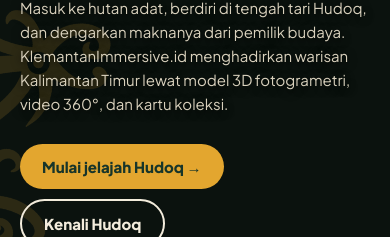
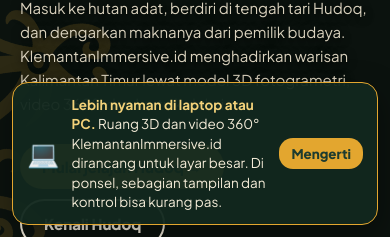
Before and after one commit to budayaetam/KlemantanImmersive.id, a plain HTML site: page index.html in a window 390 px wide. Shown: the part 607-844 px from the top of the page. Drawn offline with nearby package versions, Linux system fonts and the light colour scheme.

Commit message:
Catatan: disarankan dibuka di laptop atau PC
Co-Authored-By: Claude Opus 5.5 <noreply@anthropic.com>
Claude-Session: https://claude.ai/code/session_01KSc9bqVJkYp6ESu6Fm6hkt

```diff
--- a/index.html
+++ b/index.html
@@ -335,7 +335,9 @@ body.inroom main{top:104px}
 .wb:hover .wb-go{opacity:1;transform:none}
 .wb-soon{height:auto;min-height:96px;cursor:default;background:transparent;border:1.5px dashed rgba(29,59,47,.3)}.wb-soon::after{display:none}.wb-soon .wb-tx{color:var(--hutan);padding:18px clamp(20px,4vw,46px)}.wb-soon h3{color:var(--hutan);font-size:20px}.wb-soon p{color:var(--abu)}
 @media(hover:none){.wb-go{opacity:1;transform:none}}
-@media(max-width:640px){.wb-tx{max-width:100%}.wb-g::after{background:linear-gradient(90deg,rgba(10,32,24,.92),rgba(14,46,34,.55))}.wb-k::after{background:linear-gradient(90deg,rgba(8,8,8,.9),rgba(14,12,10,.5))}.wb-go{position:static;align-self:flex-start;margin-top:10px;padding:6px 12px}}
+@media(max-width:640px){.wb{height:auto;min-height:170px}.wb-tx{max-width:100%;padding:20px 20px!important}.wb-g::after{background:linear-gradient(90deg,rgba(10,32,24,.92),rgba(14,46,34,.55))}.wb-k::after{background:linear-gradient(90deg,rgba(8,8,8,.9),rgba(14,12,10,.5))}.wb-go{position:static;align-self:flex-start;margin-top:10px;padding:6px 12px}}
+.devnote{position:fixed;left:12px;right:12px;bottom:12px;z-index:200;display:none;align-items:center;gap:12px;background:rgba(18,40,31,.96);color:#f4ecd8;border:1.5px solid #E3A62F;border-radius:16px;padding:12px 14px;font-size:13.5px;line-height:1.45;box-shadow:0 10px 30px rgba(0,0,0,.35)}
+.devnote.on{display:flex}.devnote b{color:#f3d27a}.devnote i{font-style:normal;font-size:26px}.devnote button{margin-left:auto;flex-shrink:0;border:0;background:#E3A62F;color:#1d3b2f;font-weight:800;border-radius:14px;padding:7px 12px;cursor:pointer}
 .mediabar{display:flex;flex-wrap:wrap;gap:8px;margin:14px 0 6px}.mediabar button{border:2px solid var(--emas);background:#fff8e6;color:#4a3410;font-weight:800;font-size:13px;padding:8px 14px;border-radius:20px;cursor:pointer}.mediabar button:hover{background:var(--emas)}
 .bts{display:grid;grid-template-columns:repeat(auto-fill,minmax(200px,1fr));gap:10px;margin:14px 0}.bts figure{margin:0;border-radius:14px;overflow:hidden;background:#fff}.bts img{width:100%;height:150px;object-fit:cover;display:block}.bts figcaption{font-size:12px;padding:7px 10px;color:var(--abu)}
 .kontak-box{background:#fff;border-radius:18px;padding:18px 20px;margin-top:14px;line-height:1.6}.kontak-box b{display:block;color:var(--hutan)}
@@ -701,6 +703,7 @@ body.inroom main{top:104px}
  <span class="badge">PROTOTIPE</span>
  <div class="crumb" id="crumb"></div>
 </header>
+<div class="devnote" id="devnote" role="status"><i>💻</i><span><b>Lebih nyaman di laptop atau PC.</b> Ruang 3D dan video 360° KlemantanImmersive.id dirancang untuk layar besar. Di ponsel, sebagian tampilan dan kontrol bisa kurang pas.</span><button id="devnoteX">Mengerti</button></div>
 <div class="roombar" id="roombar"><nav id="roomtabs"><button data-go="budaya" data-sec="budaya">Budaya</button><button data-go="ruang3d" data-sec="ruang3d">Jelajah 3D</button><button data-go="video" data-sec="video">Video 360°</button><button data-go="kartu" data-sec="koleksikartu">Koleksi Kartu</button><button data-go="kontak" data-sec="kontak">Kontak</button></nav></div>
 
 <main>
@@ -768,7 +771,7 @@ body.inroom main{top:104px}
   <div class="sf-brand"><b>Klemantan<span>Immersive</span>.id</b><p>Platform edukasi imersif warisan budaya Kalimantan Timur.</p>
    <address class="sf-addr"><b class="sf-a1">Sekretariat Budaya Etam</b><b class="sf-a2">CV. Ruang Kreatif Nusantara</b>Jl. KH Harus Nafsi, Perumahan Gemilang 1 Blok P No. 10, RT 23, Kel. Rapak Dalam, Kec. Loa Janan Ilir, Kota Samarinda, Kalimantan Timur</address></div>
   <div class="sf-by"><span class="sf-k">Dibuat oleh</span><b>Budaya Etam</b><a href="https://www.instagram.com/budayaetam/" target="_blank" rel="noopener" class="sf-ig"><svg viewBox="0 0 24 24" width="18" height="18" aria-hidden="true"><rect x="3" y="3" width="18" height="18" rx="5" fill="none" stroke="currentColor" stroke-width="2"/><circle cx="12" cy="12" r="4.2" fill="none" stroke="currentColor" stroke-width="2"/><circle cx="17.4" cy="6.6" r="1.3" fill="currentColor"/></svg>@budayaetam</a></div>
-  <p class="sf-c">© 2026 Budaya Etam · KlemantanImmersive.id</p>
+  <p class="sf-c">© 2026 Budaya Etam · KlemantanImmersive.id · Disarankan dibuka di laptop atau PC</p>
  </div></footer>
 </section>
 
@@ -1168,11 +1171,11 @@ function renderNav(name){
 const HUBS={
  budaya:{k:'MENU',t:'Budaya',d:'Pilih suku atau cagar budaya Kalimantan Timur. Setiap halaman budaya berisi kisah, makna, dan pintasan ke ruang Jelajah 3D atau Video 360° miliknya.',
   items:()=>CATS.map(c=>({go:c.id,img:c.foto,t:c.nama,d:c.desc,tags:[c.rooms.length+' ruang']}))},
- ruang3d:{wide:1,k:'MENU',t:'Jelajah 3D',d:'Semua ruang virtual interaktif KlemantanImmersive.id. Masuk, berjalan, dan klik titik informasi di setiap ruang.',
+ ruang3d:{wide:1,k:'MENU',t:'Jelajah 3D',d:'Semua ruang virtual interaktif KlemantanImmersive.id. Masuk, berjalan, dan klik titik informasi di setiap ruang. Disarankan dibuka di laptop atau PC.',
   items:()=>[{go:'jelajah',img:'img-hutan3d.jpg',w:'img-wide-hutan.jpg',tone:'g',cta:'Masuk ruang',t:'Hutan Hudoq',d:'Hutan adat Dayak Modang dengan topeng Hudoq hasil fotogrametri dan Hudoq raksasa.',tags:['Suku Dayak','3D']},
    {go:'gua3d',img:'img-sangku-cover.jpg',w:'img-wide-tewet.jpg',tone:'k',cta:'Masuk ruang',t:'Ceruk Tewet',d:'Ceruk cap tangan di Karst Sangkulirang-Mangkalihat.',tags:['Cagar Budaya','Ruang 360°']},
    {go:'karim3d',img:'img-karim-cover.jpg',w:'img-wide-karim.jpg',tone:'k',cta:'Masuk ruang',t:'Ceruk Karim',d:'Relung sempit dengan motif sarang lebah dan tapir.',tags:['Cagar Budaya','Ruang 360°']}],soon:'Ruang budaya berikutnya'},
- video:{wide:1,k:'MENU',t:'Video 360°',d:'Semua video 360° dalam satu tempat. Seret layar untuk melihat ke segala arah. Untuk pengalaman imersif maksimal, gunakan kacamata VR dan tonton melalui YouTube.',
+ video:{wide:1,k:'MENU',t:'Video 360°',d:'Semua video 360° dalam satu tempat. Seret layar untuk melihat ke segala arah. Untuk pengalaman imersif maksimal, gunakan kacamata VR dan tonton melalui YouTube. Disarankan dibuka di laptop atau PC.',
   items:()=>[{go:'v360',img:'hero-tonggaep.jpg',w:'img-wide-v-hudoq.jpg',tone:'g',cta:'Putar video',t:'Hudoq',d:'Virtual Experience Hudoq 360°, cuplikan 60 detik.',tags:['Suku Dayak']},
    {go:'k360',img:'img-sangku-tali.jpg',w:'img-wide-v-karst.jpg',tone:'k',cta:'Putar video',t:'Karst Sangkulirang',d:'Menyusuri sungai dan karst menuju ceruk cap tangan. Dua episode di YouTube.',tags:['Cagar Budaya']},
    {go:'m360',img:'img-pk-maestro.jpg',w:'img-wide-v-maestro.jpg',tone:'g',cta:'Putar video',t:'Maestro Hudoq',d:'Frans Jiu Luay, perajin topeng Hudoq, dalam video 360°.',tags:['Suku Dayak']}],soon:'Video 360° berikutnya'},
@@ -1226,6 +1229,7 @@ function go(name){
  if(name==='v360'||name==='k360'||name==='m360'){ const vk={v360:'hudoq',k360:'sangku',m360:'maestro'}[name]; window._v3want={hudoq:'hudoq360.mp4',sangku:'sangku360.mp4',maestro:'maestro360.mp4'}[vk]; initPano(); window._v3show&&window._v3show(vk); }
  window.dispatchEvent(new Event('resize'));
 }
+(function(){ const n=document.getElementById('devnote'); if(!n) return; const small=Math.min(innerWidth,innerHeight)<700||/Mobi|Android|iPhone|iPad/i.test(navigator.userAgent); let seen=false; try{ seen=sessionStorage.getItem('devnote')==='1'; }catch(e){} if(small&&!seen) setTimeout(()=>n.classList.add('on'),1200); document.getElementById('devnoteX').onclick=()=>{ n.classList.remove('on'); try{ sessionStorage.setItem('devnote','1'); }catch(e){} }; })();
 document.addEventListener('click',e=>{ const el=e.target.closest('[data-go]'); if(el && !el.classList.contains('dis')){ go(el.dataset.go); } });
 window.addEventListener('hashchange',()=>go(location.hash.slice(1)));
 
```
